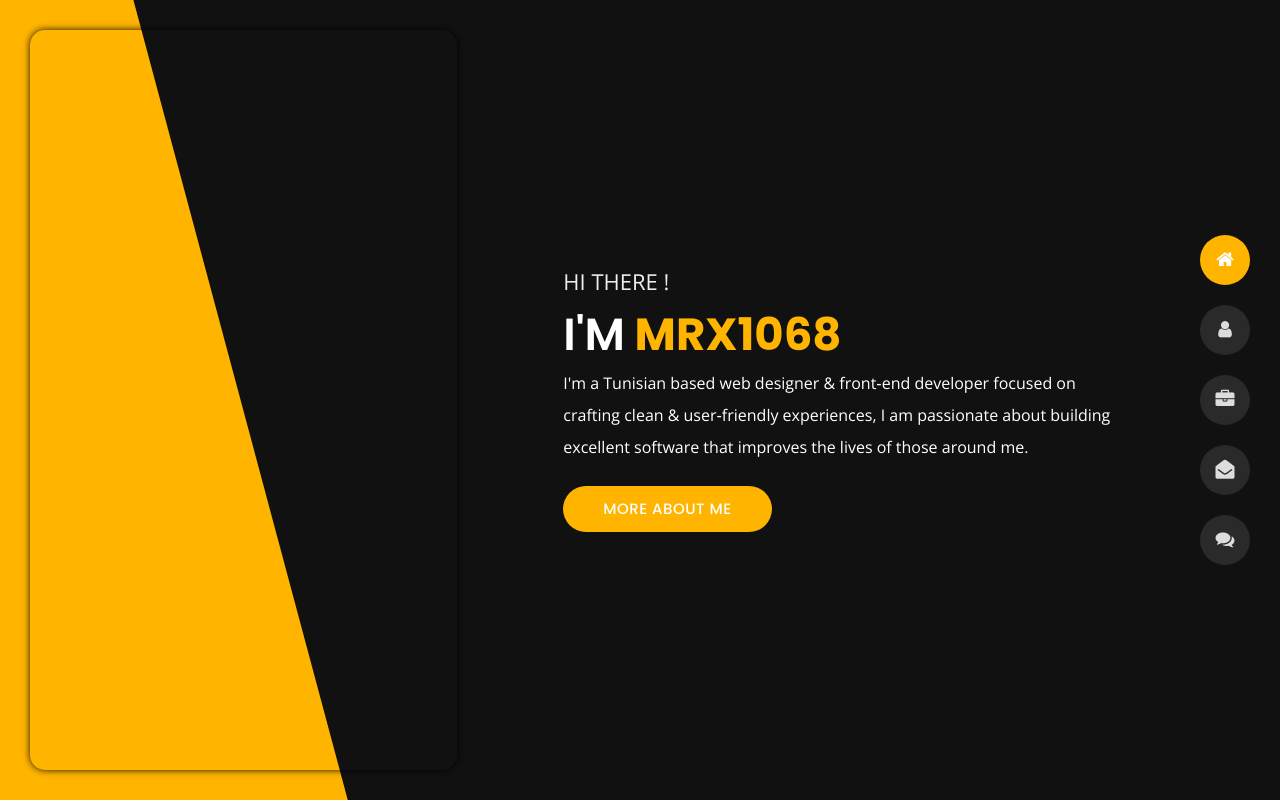
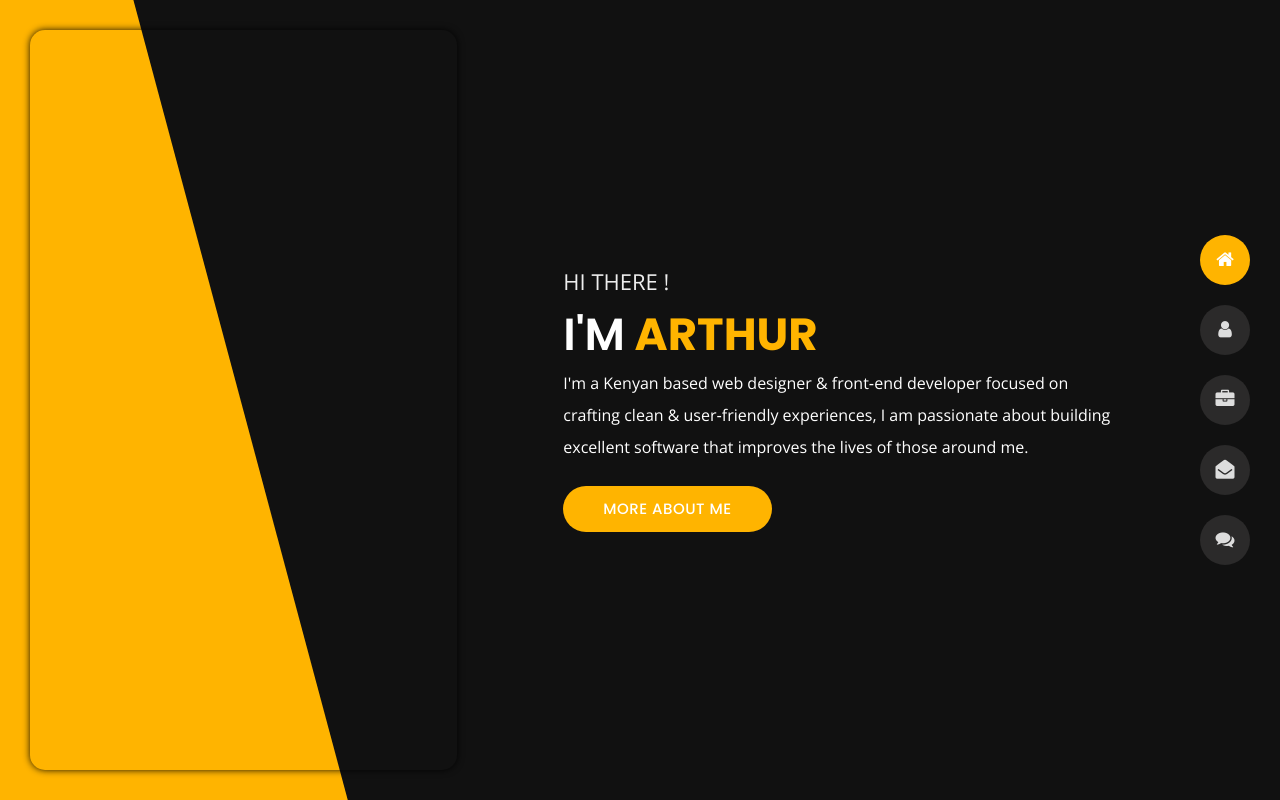
Before and after one commit to angels101/arthur_ngari_portfolio_2021, a plain HTML site: page index.html in a window 1280 px wide. Drawn offline with nearby package versions, Linux system fonts and the light colour scheme.

Commit message:
Update index.html
Names

```diff
--- a/index.html
+++ b/index.html
@@ -107,8 +107,8 @@
             <div>
                 <img src="img/img-mobile.jpg" class="img-fluid main-img-mobile d-none d-sm-block d-lg-none" alt="my picture" />
                 <h6 class="text-uppercase open-sans-font mb-0 d-block d-sm-none d-lg-block">hi there !</h6>
-                <h1 class="text-uppercase poppins-font"><span>I'm</span> MrX1068</h1>
-                <p class="open-sans-font">I'm a Tunisian based web designer & front‑end developer focused on crafting clean & user‑friendly experiences, I am passionate about building excellent software that improves the lives of those around me.</p>
+                <h1 class="text-uppercase poppins-font"><span>I'm</span> ARTHUR</h1>
+                <p class="open-sans-font">I'm a Kenyan based web designer & front‑end developer focused on crafting clean & user‑friendly experiences, I am passionate about building excellent software that improves the lives of those around me.</p>
                 <a href="about.html" class="btn btn-about">more about me</a>
             </div>
         </div>
```
